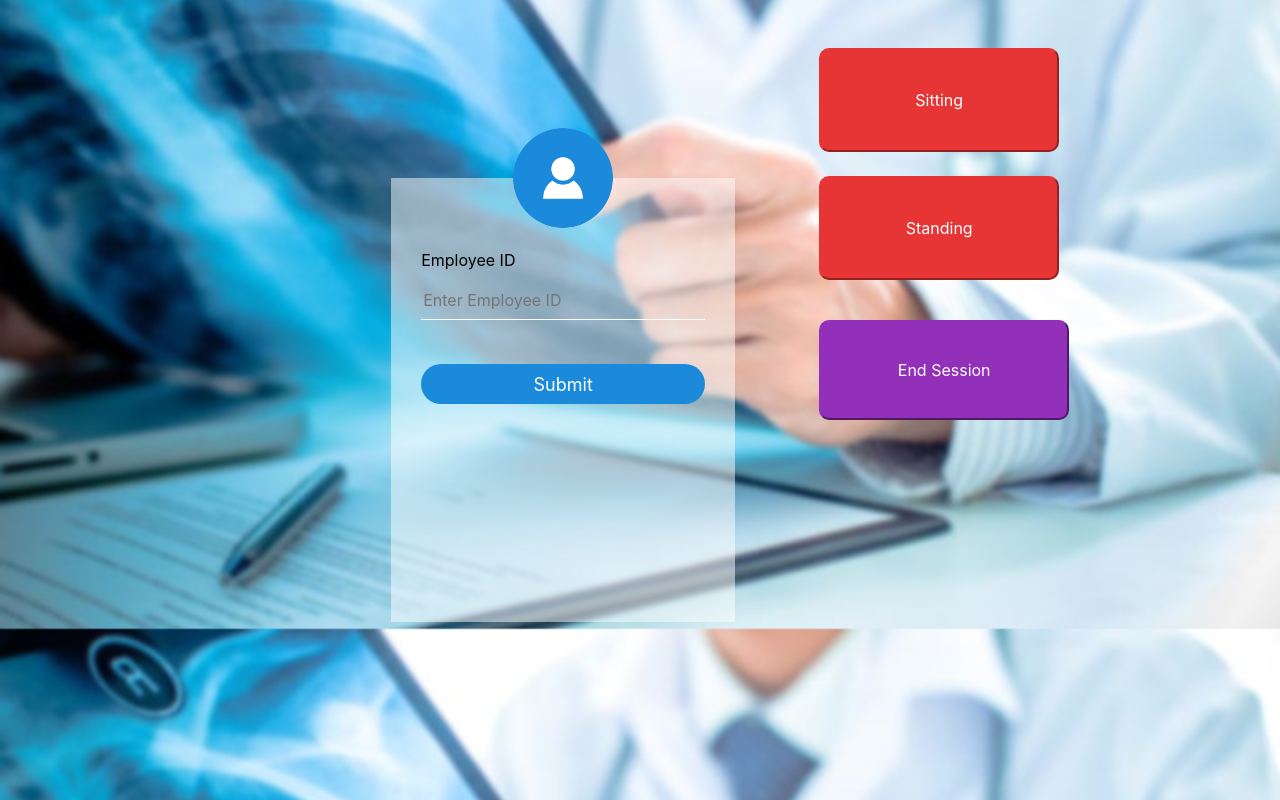
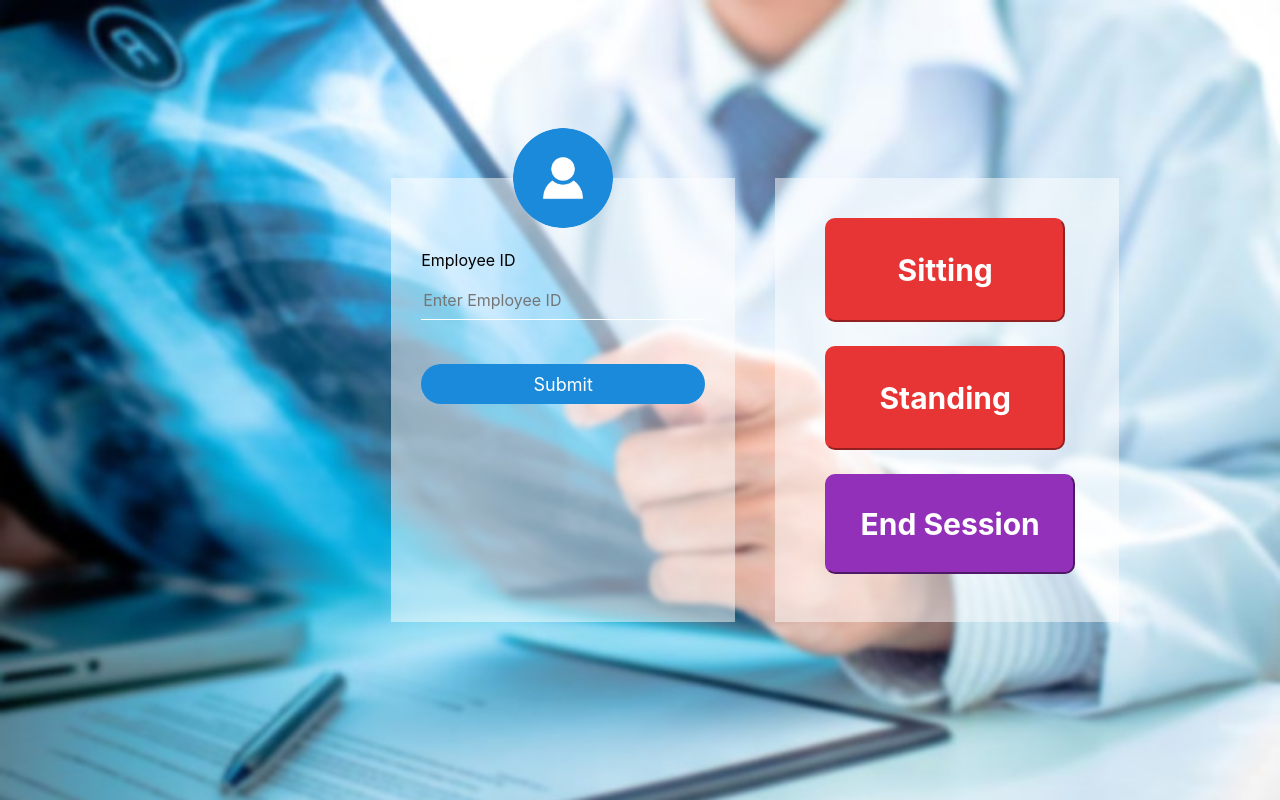
Before and after one commit to Anum7/SitBit, a website: page Web App/SitBit/index.html in a window 1280 px wide. Drawn offline with nearby package versions, Linux system fonts and the light colour scheme.

Commit message:
added another translucent box for the recording buttons (sitting, standing, end session) in order to preserve consistency in the UI design

```diff
--- a/Web App/SitBit/index.html
+++ b/Web App/SitBit/index.html
@@ -43,12 +43,13 @@
       </div>
 
       <br><br>
-
-      <button id="sitting" value="button text" onclick = "sitting()" type="button1" class="record-buttons"> Sitting </button>
-      <br><br>
-      <p><button id="standing" value="button text" onclick = "standing()" type="button2" class="record-buttons" disabled="true"> Standing </button></p>
-      <br>
-      <button type="button" class="end-session-button" onclick = "loadDatabase()"> End Session </button>
+      <div class="record-box">
+        <button id="sitting" value="button text" onclick = "sitting()" type="button1" class="record-buttons"> Sitting </button>
+        <br><br>
+        <button id="standing" value="button text" onclick = "standing()" type="button2" class="record-buttons" disabled="true"> Standing </button>
+        <br><br>
+        <button type="button" class="end-session-button" onclick = "loadDatabase()"> End Session </button>
+      </div>
 
       <script>
          //disable buttons not in use
--- a/Web App/SitBit/style.css
+++ b/Web App/SitBit/style.css
@@ -1,6 +1,5 @@
 body {
   background: url('radiology-xray.jpg');
-  background-position: center;
   background-size: cover;
 }
 .login-box{
@@ -74,9 +73,9 @@ body {
   background-color:rgb(231, 53, 53);
   color: white;
   border-color:rgb(231, 53, 53);
-  left: 64%;
-  position: relative;
   border-radius: 10px;
+  font-weight: bold;
+  font-size: 30px;
 }
 .end-session-button {
   width: 250px;
@@ -84,7 +83,20 @@ body {
   background-color:rgb(146, 48, 185);
   color:white;
   border-color:rgb(146, 48, 185);
-  position: relative;
-  left: 64%;
   border-radius: 10px;
+  font-weight: bold;
+  font-size: 30px;
 }
+
+.record-box{
+  width: 344px;
+  height: 444px;
+  background: rgba(255, 255, 255, .5);
+  color: #000000;
+  top: 50%;
+  left: 74%;
+  position: absolute;
+  transform: translate(-50%,-50%);
+  box-sizing: border-box;
+  padding: 40px 50px;
+}
```
